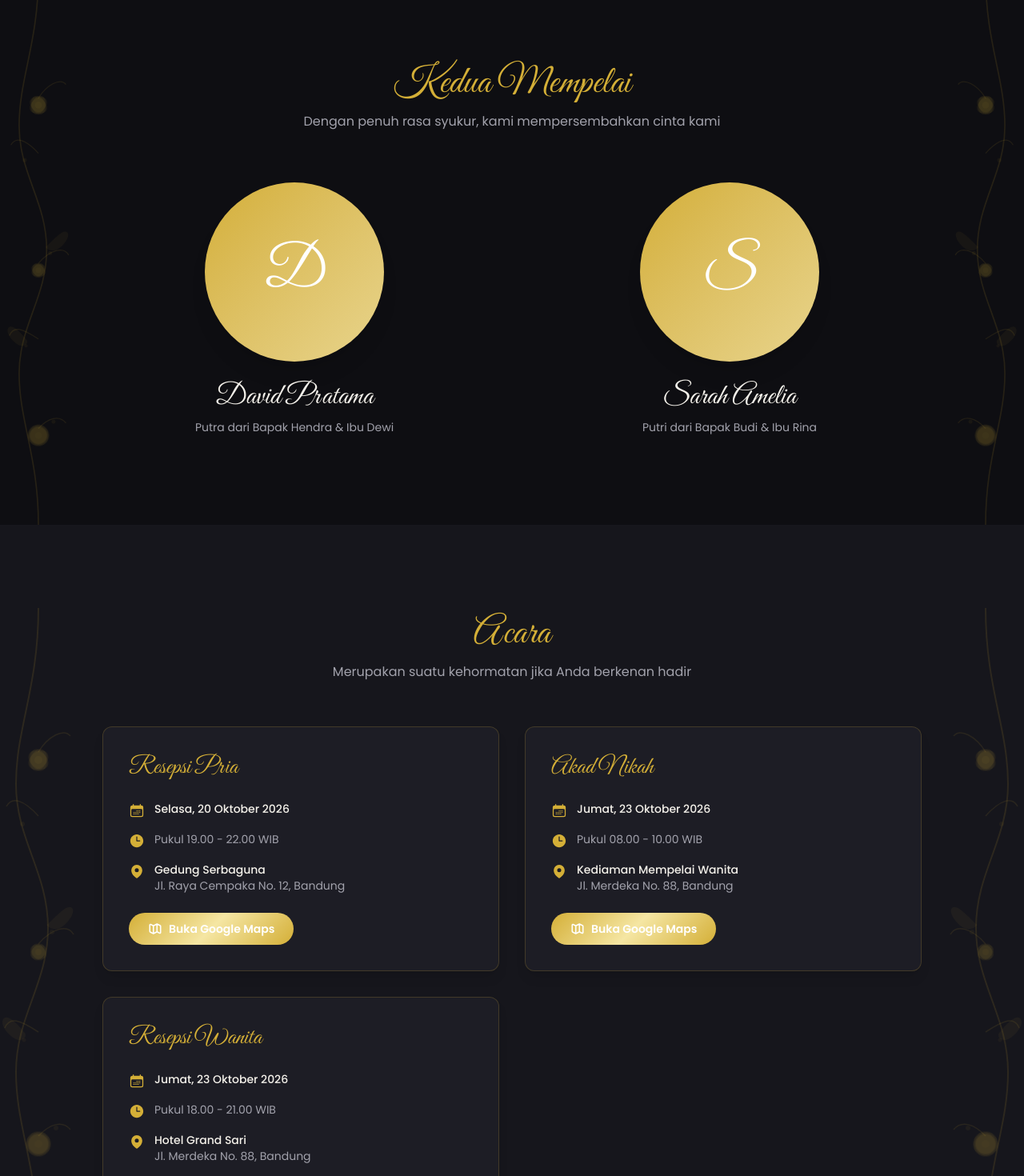
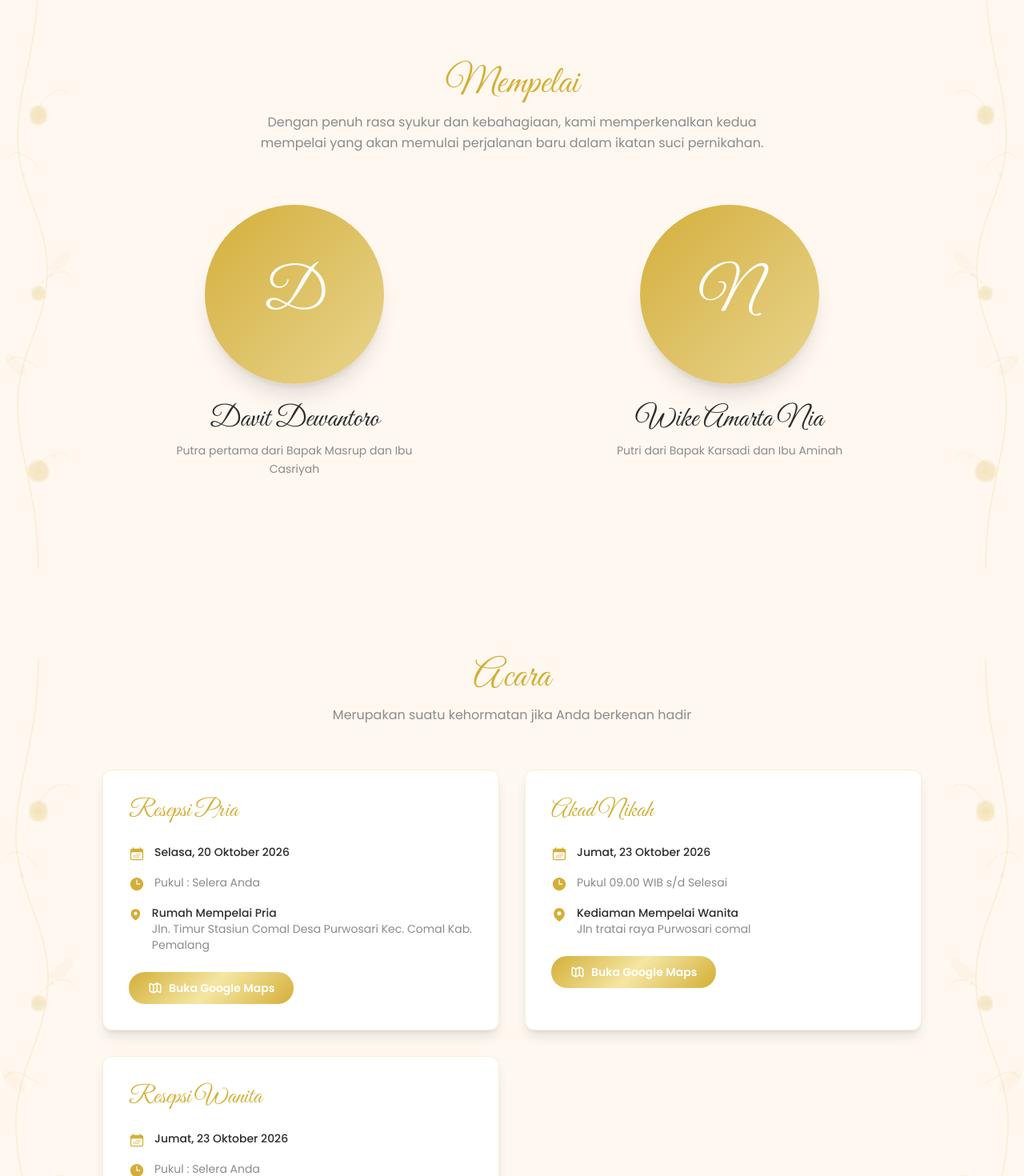
Before and after one commit to Brynnnn12/undangan-pernikahan, a React (Vite) app: page / in a window 1280 px wide. Shown: the part 832-2302 px from the top of the page at 80% size. Built offline with nearby package versions, Linux system fonts and the light colour scheme.

Commit message:
fix : perbaiki bugs

```diff
--- a/src/App.jsx
+++ b/src/App.jsx
@@ -20,7 +20,7 @@ function App() {
   }, [])
 
   return (
-    <div className="relative min-h-screen overflow-x-hidden bg-night text-ink">
+    <div className="relative min-h-screen overflow-x-hidden bg-cream">
       <Cover />
       <div id="content">
         <Couple />
--- a/src/assets/index.css
+++ b/src/assets/index.css
@@ -2,14 +2,13 @@
 @import "aos/dist/aos.css";
 
 @theme {
-  --color-night: #0e0e12;
-  --color-night-soft: #16161c;
-  --color-surface: #1d1d25;
-  --color-ink: #f4f1ea;
-  --color-muted: #a2a2ac;
-  --color-gold: #d4af37;
-  --color-gold-dark: #b8962e;
-  --color-gold-light: #e8d48b;
+  --color-cream: #FFF8F0;
+  --color-gold: #D4AF37;
+  --color-gold-dark: #B8962E;
+  --color-gold-light: #E8D48B;
+  --color-soft-gray: #8B8B8B;
+  --color-dark: #2D2D2D;
+  --color-rose: #D4A5A5;
   --font-display: "Great Vibes", cursive;
   --font-body: "Poppins", sans-serif;
 }
@@ -23,8 +22,8 @@ html {
 
 body {
   font-family: var(--font-body);
-  background-color: var(--color-night);
-  color: var(--color-ink);
+  background-color: var(--color-cream);
+  color: var(--color-dark);
   overflow-x: hidden;
   width: 100%;
   max-width: 100%;
@@ -39,10 +38,10 @@ body {
 }
 
 .glass {
-  background: rgba(255, 255, 255, 0.06);
+  background: rgba(255, 255, 255, 0.25);
   backdrop-filter: blur(12px);
   -webkit-backdrop-filter: blur(12px);
-  border: 1px solid rgba(255, 255, 255, 0.12);
+  border: 1px solid rgba(255, 255, 255, 0.3);
 }
 
 .gold-gradient {
--- a/src/components/Couple.jsx
+++ b/src/components/Couple.jsx
@@ -2,37 +2,41 @@ import FlowerDeco from './FlowerDeco.jsx'
 
 const COUPLE_DATA = {
   man: {
-    name: 'David Pratama',
-    parent: 'Putra dari Bapak Hendra & Ibu Dewi',
+    name: 'Davit Dewantoro',
+    parent: 'Putra pertama dari Bapak Masrup dan Ibu Casriyah',
     photo: null,
     initial: 'D',
   },
   woman: {
-    name: 'Sarah Amelia',
-    parent: 'Putri dari Bapak Budi & Ibu Rina',
+    name: 'Wike Amarta Nia',
+    parent: 'Putri dari Bapak Karsadi dan Ibu Aminah',
     photo: null,
-    initial: 'S',
+    initial: 'N',
   },
 }
 
 function Couple() {
   return (
-    <section className="relative bg-night px-4 py-16 sm:px-6 md:py-28">
+    <section className="relative bg-cream px-4 py-16 sm:px-6 md:py-28">
       <FlowerDeco side="left" />
       <FlowerDeco side="right" />
+
       <div className="mx-auto max-w-5xl">
         <h2
           className="text-center font-display text-3xl text-gold sm:text-4xl md:text-5xl"
           data-aos="fade-down"
         >
-          Kedua Mempelai
+          Mempelai
         </h2>
+
         <p
-          className="mt-2 text-center text-xs text-muted sm:mt-3 sm:text-sm md:text-base"
+          className="mx-auto mt-3 max-w-2xl text-center text-xs leading-relaxed text-soft-gray sm:text-sm md:text-base"
           data-aos="fade-up"
           data-aos-delay="100"
         >
-          Dengan penuh rasa syukur, kami mempersembahkan cinta kami
+          Dengan penuh rasa syukur dan kebahagiaan, kami memperkenalkan
+          kedua mempelai yang akan memulai perjalanan baru dalam ikatan
+          suci pernikahan.
         </p>
 
         <div className="mt-10 grid gap-10 sm:mt-16 sm:gap-12 md:grid-cols-2 md:gap-16">
@@ -48,10 +52,12 @@ function Couple() {
                   {person.initial}
                 </span>
               </div>
-              <h3 className="mt-4 font-display text-2xl text-ink sm:mt-6 sm:text-3xl md:text-4xl">
+
+              <h3 className="mt-4 font-display text-2xl text-dark sm:mt-6 sm:text-3xl md:text-4xl">
                 {person.name}
               </h3>
-              <p className="mt-1 max-w-[220px] text-xs text-muted sm:mt-2 sm:max-w-xs sm:text-sm">
+
+              <p className="mt-2 max-w-[280px] text-xs leading-relaxed text-soft-gray sm:max-w-xs sm:text-sm">
                 {person.parent}
               </p>
             </div>
--- a/src/components/Cover.jsx
+++ b/src/components/Cover.jsx
@@ -4,10 +4,6 @@ import AOS from 'aos'
 import FlowerDeco from './FlowerDeco.jsx'
 import { COUPLE, getDisplayDate, getParty } from '../data/invitation.js'
 
-const PARTY_LABEL = {
-  pria: 'Undangan Pihak Pria',
-  wanita: 'Undangan Pihak Wanita',
-}
 
 const COVER_IMAGE = '/image/image7.jpeg'
 
@@ -34,7 +30,7 @@ function Cover() {
 
   return (
     <section className="relative h-screen w-full overflow-hidden">
-      <div className="absolute inset-0 overflow-hidden bg-night">
+      <div className="absolute inset-0 overflow-hidden bg-dark">
         <div
           className="absolute inset-0 scale-110 bg-cover bg-center blur-2xl brightness-50"
           style={{ backgroundImage: `url(${COVER_IMAGE})` }}
@@ -77,15 +73,6 @@ function Cover() {
           {displayDate}
         </p>
 
-        {party !== 'all' && (
-          <span
-            className="mt-4 rounded-full border border-gold/40 bg-black/30 px-4 py-1 text-[10px] font-medium uppercase tracking-[0.2em] text-gold-light backdrop-blur-sm sm:text-xs"
-            data-aos="fade-up"
-            data-aos-delay="450"
-          >
-            {PARTY_LABEL[party]}
-          </span>
-        )}
 
         {guestName && (
           <p
--- a/src/components/Event.jsx
+++ b/src/components/Event.jsx
@@ -8,7 +8,7 @@ function Event() {
   const isSingle = events.length === 1
 
   return (
-    <section className="relative bg-night-soft px-4 py-16 sm:px-6 md:py-28">
+    <section className="relative bg-cream px-4 py-16 sm:px-6 md:py-28">
       <FlowerDeco side="left" />
       <FlowerDeco side="right" />
       <div className="mx-auto max-w-5xl">
@@ -19,7 +19,7 @@ function Event() {
           Acara
         </h2>
         <p
-          className="mt-2 text-center text-xs text-muted sm:mt-3 sm:text-sm md:text-base"
+          className="mt-2 text-center text-xs text-soft-gray sm:mt-3 sm:text-sm md:text-base"
           data-aos="fade-up"
           data-aos-delay="100"
         >
@@ -34,7 +34,7 @@ function Event() {
           {events.map((event, i) => (
             <div
               key={event.id}
-              className="rounded-xl border border-gold/20 bg-surface p-6 shadow-lg sm:p-8"
+              className="rounded-xl border border-gold/20 bg-white p-6 shadow-lg sm:p-8"
               data-aos="fade-up"
               data-aos-delay={i * 200}
             >
@@ -46,22 +46,22 @@ function Event() {
                 <div className="flex items-start gap-3">
                   <HiCalendarDays className="mt-0.5 text-xl text-gold" />
                   <div>
-                    <p className="text-sm font-medium text-ink">{event.date}</p>
+                    <p className="text-sm font-medium text-dark">{event.date}</p>
                   </div>
                 </div>
 
                 <div className="flex items-start gap-3">
                   <HiClock className="mt-0.5 text-xl text-gold" />
-                  <p className="text-sm text-muted">{event.time}</p>
+                  <p className="text-sm text-soft-gray">{event.time}</p>
                 </div>
 
                 <div className="flex items-start gap-3">
                   <HiMapPin className="mt-0.5 text-xl text-gold" />
                   <div>
-                    <p className="text-sm font-medium text-ink">
+                    <p className="text-sm font-medium text-dark">
                       {event.location}
                     </p>
-                    <p className="text-sm text-muted">{event.address}</p>
+                    <p className="text-sm text-soft-gray">{event.address}</p>
                   </div>
                 </div>
               </div>
--- a/src/components/Footer.jsx
+++ b/src/components/Footer.jsx
@@ -2,9 +2,9 @@ import { HiHeart } from 'react-icons/hi2'
 
 function Footer() {
   return (
-    <footer className="border-t border-gold/20 bg-night-soft px-4 py-12 text-center text-ink sm:px-6 sm:py-16">
+    <footer className="gold-gradient px-4 py-12 text-center text-white sm:px-6 sm:py-16">
       <div className="mx-auto max-w-2xl">
-        <HiHeart className="mx-auto text-2xl text-gold/60 sm:text-3xl" />
+        <HiHeart className="mx-auto text-2xl text-white/50 sm:text-3xl" />
 
         <p
           className="mt-4 font-display text-2xl leading-relaxed sm:mt-6 sm:text-3xl md:text-4xl"
@@ -13,7 +13,7 @@ function Footer() {
           Terima Kasih
         </p>
         <p
-          className="mt-3 px-2 text-sm font-light leading-relaxed text-muted sm:mt-4 sm:px-0 sm:text-base md:text-lg"
+          className="mt-3 px-2 text-sm font-light leading-relaxed text-white/80 sm:mt-4 sm:px-0 sm:text-base md:text-lg"
           data-aos="fade-up"
           data-aos-delay="100"
         >
@@ -22,14 +22,14 @@ function Footer() {
         </p>
 
         <div
-          className="mt-8 border-t border-gold/20 pt-6 sm:mt-10 sm:pt-8"
+          className="mt-8 border-t border-white/20 pt-6 sm:mt-10 sm:pt-8"
           data-aos="fade-up"
           data-aos-delay="200"
         >
-          <p className="font-display text-2xl text-ink sm:text-3xl md:text-4xl">
-            David <span className="text-gold-light">&</span> Sarah
+          <p className="font-display text-2xl text-white sm:text-3xl md:text-4xl">
+            David <span className="text-gold-light">&</span> Nia
           </p>
-          <p className="mt-3 text-xs font-light text-muted sm:mt-4 sm:text-sm">
+          <p className="mt-3 text-xs font-light text-white/60 sm:mt-4 sm:text-sm">
             &copy; {new Date().getFullYear()} — Undangan Pernikahan
           </p>
         </div>
--- a/src/components/Gallery.jsx
+++ b/src/components/Gallery.jsx
@@ -1,28 +1,31 @@
 const GALLERY_IMAGES = [
-  { id: 1, src: '/image/image1.jpeg', alt: 'Wedding' },
-  { id: 2, src: '/image/image2.jpeg', alt: 'Wedding reception' },
-  { id: 3, src: '/image/image3.jpeg', alt: 'Bridal bouquet' },
-  { id: 4, src: '/image/image4.jpeg', alt: 'Wedding rings' },
-  { id: 5, src: '/image/image5.jpeg', alt: 'Wedding decoration' },
-  { id: 6, src: '/image/image6.jpeg', alt: 'Wedding dress' },
+  { id: 1, src: '/image/image8.jpeg', alt: 'Momen kebersamaan kedua mempelai' },
+  { id: 2, src: '/image/image2.jpeg', alt: 'Kenangan indah perjalanan cinta' },
+  { id: 3, src: '/image/image3.jpeg', alt: 'Detail bunga yang indah' },
+  { id: 4, src: '/image/image4.jpeg', alt: 'Simbol cinta dan ikatan pernikahan' },
+  { id: 5, src: '/image/image9.jpeg', alt: 'Dekorasi pernikahan yang elegan' },
+  { id: 6, src: '/image/image10.jpeg', alt: 'Detail busana pernikahan' },
 ]
 
 function Gallery() {
   return (
-    <section className="bg-night px-4 py-16 sm:px-6 md:py-28">
+    <section className="bg-white px-4 py-16 sm:px-6 md:py-28">
       <div className="mx-auto max-w-5xl">
         <h2
           className="text-center font-display text-3xl text-gold sm:text-4xl md:text-5xl"
           data-aos="fade-down"
         >
-          Galeri
+          Galeri Kenangan
         </h2>
+
         <p
-          className="mt-2 text-center text-xs text-muted sm:mt-3 sm:text-sm md:text-base"
+          className="mx-auto mt-3 max-w-2xl text-center text-xs leading-relaxed text-soft-gray sm:text-sm md:text-base"
           data-aos="fade-up"
           data-aos-delay="100"
         >
-          Cerita kami dalam gambar
+          Setiap momen menyimpan cerita, setiap langkah membawa kita
+          lebih dekat, hingga akhirnya dua hati memilih untuk berjalan
+          bersama selamanya.
         </p>
 
         <div className="mt-10 grid grid-cols-2 gap-2 sm:mt-14 sm:gap-3 md:grid-cols-3">
@@ -39,6 +42,7 @@ function Gallery() {
                 className="gallery-img"
                 loading="lazy"
               />
+
               <div className="absolute inset-0 flex items-center justify-center bg-black/0 transition-colors duration-300 group-hover:bg-black/20">
                 <span className="font-display text-2xl text-white opacity-0 transition-opacity duration-300 group-hover:opacity-100">
                   ❤
--- a/src/components/Gift.jsx
+++ b/src/components/Gift.jsx
@@ -1,19 +1,23 @@
 import { useState } from 'react'
 import { HiGift, HiCheck } from 'react-icons/hi2'
 import { HiOutlineClipboardCopy } from 'react-icons/hi'
+import { getParty } from '../data/invitation.js'
 
 const BANKS = [
-  { bank: 'Dana', account: '1234567890', name: 'David Pratama' },
-  { bank: 'Mandiri', account: '9876543210', name: 'Sarah Amelia' },
+  { party: 'pria', bank: 'DANA', account: '085817794810', name: 'Davit Dewantoro' },
+  { party: 'wanita', bank: 'DANA', account: '085229297865', name: 'Wike Amarta Nia' },
 ]
 
 function Gift() {
   const [copiedIndex, setCopiedIndex] = useState(null)
+  const party = getParty()
+  const banks = party === 'all' ? BANKS : BANKS.filter((b) => b.party === party)
 
   const copyToClipboard = async (text, index) => {
     try {
       await navigator.clipboard.writeText(text)
       setCopiedIndex(index)
+
       setTimeout(() => setCopiedIndex(null), 2000)
     } catch {
       alert('Gagal menyalin. Silakan salin manual.')
@@ -21,69 +25,56 @@ function Gift() {
   }
 
   return (
-    <section className="bg-night-soft px-4 py-16 sm:px-6 md:py-28">
-      <div className="mx-auto max-w-4xl">
+    <section className="bg-cream px-4 py-16 sm:px-6 md:py-28">
+      <div className="mx-auto max-w-2xl">
         <h2
           className="text-center font-display text-3xl text-gold sm:text-4xl md:text-5xl"
           data-aos="fade-down"
         >
           Amplop Digital
         </h2>
+
+        {/* Teks sub-judul lebih kasual & hangat untuk teman sebaya */}
         <p
-          className="mt-2 text-center text-xs text-muted sm:mt-3 sm:text-sm md:text-base"
+          className="mt-2 text-center text-xs leading-relaxed text-soft-gray sm:mt-3 sm:text-sm md:text-base"
           data-aos="fade-up"
           data-aos-delay="100"
         >
-          Tanpa mengurangi rasa hormat, bagi yang ingin memberikan tanda kasih
+          Kehadiran dan doa dari kalian sudah lebih dari cukup. Tapi kalau kalian ingin mengirimkan tanda kasih, bisa melalui:
         </p>
 
         <div
-          className="mt-10 grid gap-6 sm:mt-14 sm:gap-8 md:grid-cols-2"
+          className="mt-10 sm:mt-14"
           data-aos="fade-up"
           data-aos-delay="200"
         >
-          <div className="rounded-xl border border-gold/20 bg-surface p-6 shadow-lg sm:p-8">
+          <div className="rounded-xl border border-gold/20 bg-white p-6 shadow-lg sm:p-8">
             <HiGift className="text-3xl text-gold sm:text-4xl" />
-            <h3 className="mt-3 font-display text-xl text-ink sm:mt-4 sm:text-2xl">
-              QRIS
+
+            <h3 className="mt-3 font-display text-xl text-dark sm:mt-4 sm:text-2xl">
+              Kirim Tanda Kasih
             </h3>
-            <p className="mt-1 text-xs text-muted sm:mt-2 sm:text-sm">
-              Scan QR Code di bawah untuk mengirimkan hadiah
-            </p>
-            <div className="mt-4 flex aspect-square items-center justify-center rounded-xl bg-night p-6 sm:mt-6 sm:p-8">
-              <div className="flex flex-col items-center gap-3">
-                <div className="grid grid-cols-3 gap-1">
-                  {[...Array(9)].map((_, i) => (
-                    <div
-                      key={i}
-                      className={`h-6 w-6 rounded sm:h-8 sm:w-8 ${i === 4 ? 'bg-gold' : i % 2 === 0 ? 'bg-ink/10' : 'bg-ink/20'}`}
-                    />
-                  ))}
-                </div>
-                <p className="text-xs text-muted">[QRIS Placeholder]</p>
-              </div>
-            </div>
-          </div>
 
-          <div className="rounded-xl border border-gold/20 bg-surface p-6 shadow-lg sm:p-8">
-            <HiGift className="text-3xl text-gold sm:text-4xl" />
-            <h3 className="mt-3 font-display text-xl text-ink sm:mt-4 sm:text-2xl">
-              Transfer Bank
-            </h3>
-            <p className="mt-1 text-xs text-muted sm:mt-2 sm:text-sm">
-              Kirimkan melalui rekening berikut
+            {/* Deskripsi card lebih santai */}
+            <p className="mt-1 text-xs text-soft-gray sm:mt-2 sm:text-sm">
+              Terima kasih banyak sudah ikut merayakan hari bahagia kami! 🤍
             </p>
 
             <div className="mt-4 space-y-3 sm:mt-6 sm:space-y-4">
-              {BANKS.map((item, i) => (
-                <div key={item.bank} className="rounded-lg bg-night p-3 sm:p-4">
-                  <div className="flex items-center justify-between">
-                    <span className="text-sm font-bold text-ink">
+              {banks.map((item, i) => (
+                <div
+                  key={`${item.account}-${item.name}`}
+                  className="rounded-lg bg-cream p-3 sm:p-4"
+                >
+                  <div className="flex items-center justify-between gap-3">
+                    <span className="text-sm font-bold text-dark">
                       {item.bank}
                     </span>
+
                     <button
+                      type="button"
                       onClick={() => copyToClipboard(item.account, i)}
-                      className="flex items-center gap-1.5 rounded-full bg-gold/10 px-3 py-1.5 text-xs font-medium text-gold-dark transition-all duration-200 hover:bg-gold/20 cursor-pointer"
+                      className="flex cursor-pointer items-center gap-1.5 rounded-full bg-gold/10 px-3 py-1.5 text-xs font-medium text-gold-dark transition-all duration-200 hover:bg-gold/20"
                     >
                       {copiedIndex === i ? (
                         <>
@@ -98,11 +89,14 @@ function Gift() {
                       )}
                     </button>
                   </div>
-                  <p className="mt-2 font-mono text-base font-semibold tracking-wider text-ink">
+
+                  <p className="mt-2 font-mono text-base font-semibold tracking-wider text-dark">
                     {item.account}
                   </p>
-                  <p className="mt-1 text-xs text-muted">
-                    a.n. {item.name}
+
+                  {/* Penulisan nama dibuat simpel tanpa a.n. */}
+                  <p className="mt-1 text-xs text-soft-gray">
+                    {item.name}
                   </p>
                 </div>
               ))}
--- a/src/components/Story.jsx
+++ b/src/components/Story.jsx
@@ -26,7 +26,7 @@ const STORIES = [
 
 function Story() {
   return (
-    <section className="bg-night px-4 py-16 sm:px-6 md:py-28">
+    <section className="bg-white px-4 py-16 sm:px-6 md:py-28">
       <div className="mx-auto max-w-4xl">
         <h2
           className="text-center font-display text-3xl text-gold sm:text-4xl md:text-5xl"
@@ -35,7 +35,7 @@ function Story() {
           Love Story
         </h2>
         <p
-          className="mt-2 text-center text-xs text-muted sm:mt-3 sm:text-sm md:text-base"
+          className="mt-2 text-center text-xs text-soft-gray sm:mt-3 sm:text-sm md:text-base"
           data-aos="fade-up"
           data-aos-delay="100"
         >
@@ -60,15 +60,15 @@ function Story() {
                   <div
                     className={`w-full sm:w-5/12 ${isLeft ? 'sm:pr-12 sm:text-right' : 'sm:order-2 sm:pl-12'}`}
                   >
-                    <div className="rounded-xl bg-surface p-5 shadow-md sm:p-6">
+                    <div className="rounded-xl bg-cream p-5 shadow-md sm:p-6">
                       <Icon className="text-xl text-gold sm:text-2xl" />
-                      <h3 className="mt-2 font-display text-xl text-ink sm:text-2xl">
+                      <h3 className="mt-2 font-display text-xl text-dark sm:text-2xl">
                         {story.title}
                       </h3>
                       <p className="mt-1 text-xs font-semibold text-gold">
                         {story.date}
                       </p>
-                      <p className="mt-2 text-sm leading-relaxed text-muted sm:mt-3">
+                      <p className="mt-2 text-sm leading-relaxed text-soft-gray sm:mt-3">
                         {story.description}
                       </p>
                     </div>
--- a/src/data/invitation.js
+++ b/src/data/invitation.js
@@ -1,6 +1,6 @@
 export const COUPLE = {
-  man: { short: 'David', full: 'David Pratama' },
-  woman: { short: 'Sarah', full: 'Sarah Amelia' },
+  man: { short: 'Davit', full: 'Davit Dewantoro' },
+  woman: { short: 'Nia', full: 'Wike Amarta Nia' },
 }
 
 export const EVENTS = [
@@ -9,30 +9,30 @@ export const EVENTS = [
     party: 'pria',
     title: 'Resepsi Pria',
     date: 'Selasa, 20 Oktober 2026',
-    time: 'Pukul 19.00 - 22.00 WIB',
-    location: 'Gedung Serbaguna',
-    address: 'Jl. Raya Cempaka No. 12, Bandung',
-    mapsUrl: 'https://www.google.com/maps?q=-6.903677,109.5356858&z=17&hl=id',
+    time: 'Pukul : Selera Anda',
+    location: 'Rumah Mempelai Pria',
+    address: 'Jln. Timur Stasiun Comal Desa Purwosari Kec. Comal Kab. Pemalang',
+    mapsUrl: 'https://maps.app.goo.gl/6J48oZadYEFqCVsY9?g_st=ac',
   },
   {
     id: 'akad-nikah',
-    party: 'wanita',
+    party: 'both',
     title: 'Akad Nikah',
     date: 'Jumat, 23 Oktober 2026',
-    time: 'Pukul 08.00 - 10.00 WIB',
+    time: 'Pukul 09.00 WIB s/d Selesai',
     location: 'Kediaman Mempelai Wanita',
-    address: 'Jl. Merdeka No. 88, Bandung',
-    mapsUrl: 'https://www.google.com/maps?q=-6.903677,109.5356858&z=17&hl=id',
+    address: 'Jln tratai raya Purwosari comal',
+    mapsUrl: 'https://maps.app.goo.gl/WgwAbRMiUiqgdMT97?g_st=ac',
   },
   {
     id: 'resepsi-wanita',
     party: 'wanita',
     title: 'Resepsi Wanita',
     date: 'Jumat, 23 Oktober 2026',
-    time: 'Pukul 18.00 - 21.00 WIB',
-    location: 'Hotel Grand Sari',
-    address: 'Jl. Merdeka No. 88, Bandung',
-    mapsUrl: 'https://www.google.com/maps?q=-6.903677,109.5356858&z=17&hl=id',
+    time: 'Pukul : Selera Anda',
+    location: 'Kediaman Mempelai Wanita',
+    address: 'Jln tratai raya Purwosari comal',
+    mapsUrl: 'https://maps.app.goo.gl/WgwAbRMiUiqgdMT97?g_st=ac',
   },
 ]
 
@@ -57,7 +57,9 @@ export function getParty() {
 
 export function getEvents(party = getParty()) {
   if (party === 'pria' || party === 'wanita') {
-    return EVENTS.filter((event) => event.party === party)
+    return EVENTS.filter(
+      (event) => event.party === party || event.party === 'both',
+    )
   }
   return EVENTS
 }
```
Also changed, not shown: src/components/RSVP.jsx (+15 -15 lines).
